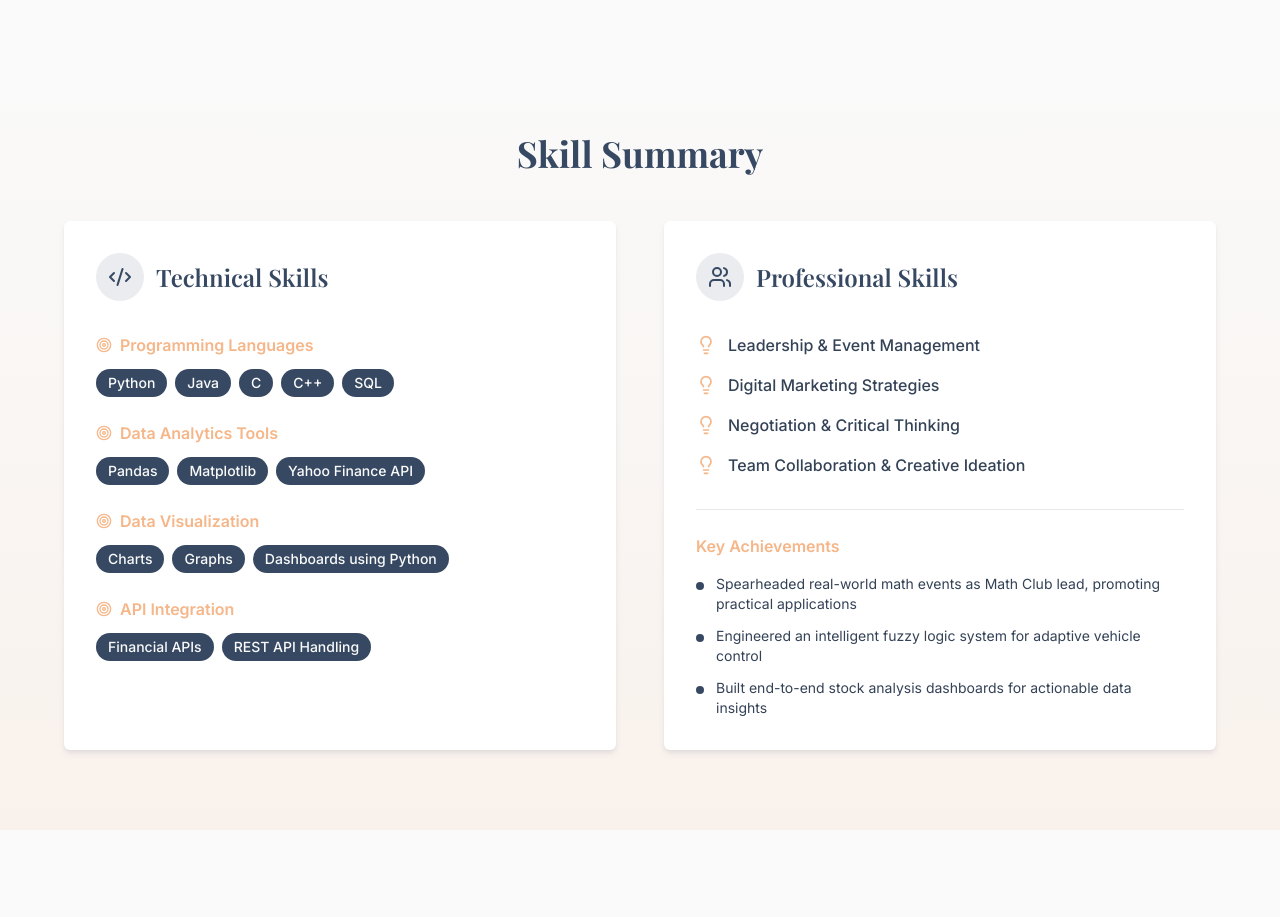
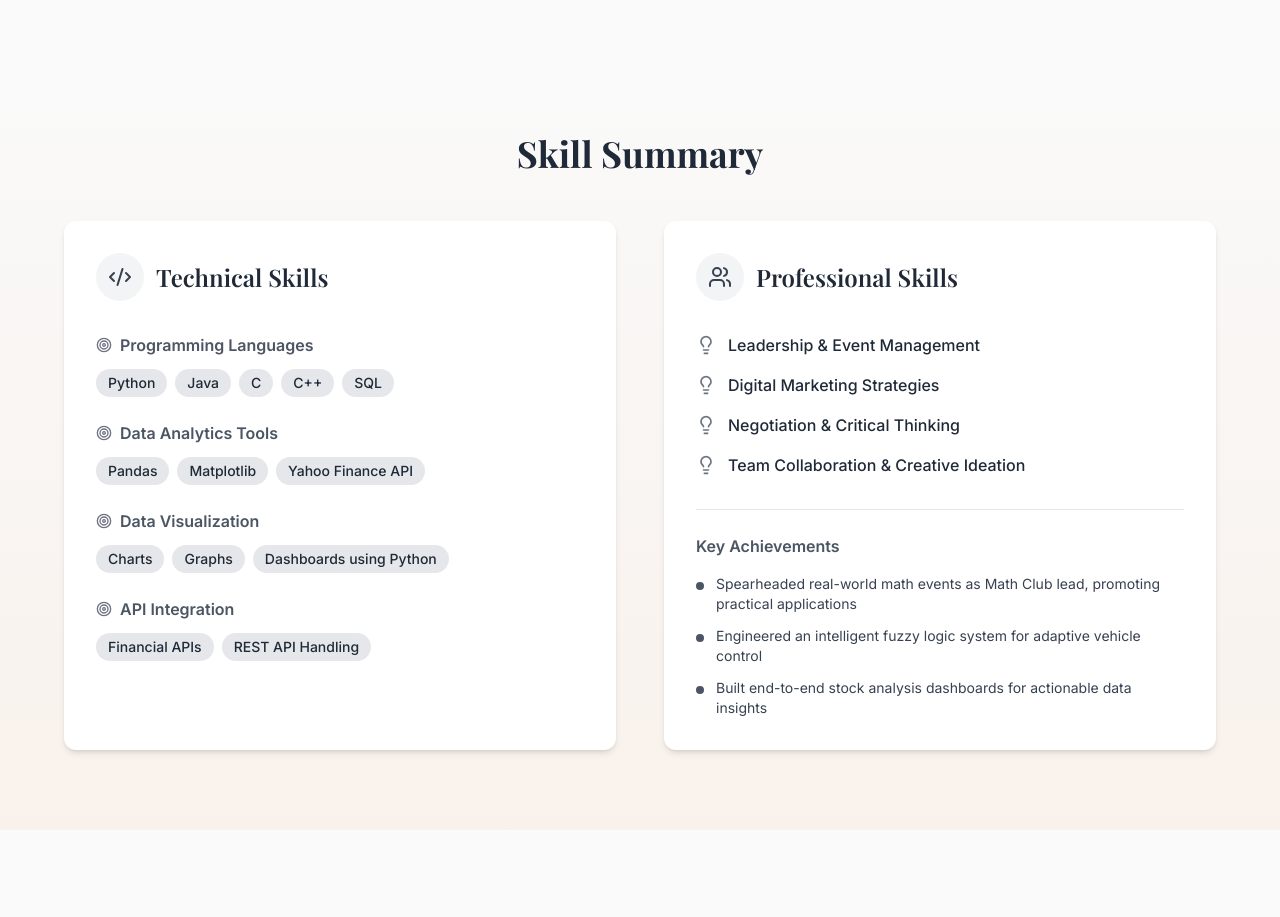
Before and after one commit to NivasBaluju/nivasportfolio, a React (Vite) app: page / in a window 1280 px wide. Shown: the part 3500-4417 px from the top of the page. Built offline with nearby package versions, Linux system fonts and the light colour scheme.

Commit message:
Update Skills.tsx

```diff
--- a/src/components/Skills.tsx
+++ b/src/components/Skills.tsx
@@ -19,18 +19,18 @@ const Skills = () => {
     <section id="skills" className="py-20 bg-gradient-section">
       <div className="container mx-auto px-6">
         <div className="max-w-6xl mx-auto">
-          <h2 className="font-serif text-4xl font-bold text-center mb-12 text-primary">
+          <h2 className="font-serif text-4xl font-bold text-center mb-12 text-gray-800">
             Skill Summary
           </h2>
 
           <div className="grid lg:grid-cols-2 gap-12">
             {/* Technical Skills */}
-            <div className="bg-card rounded-lg shadow-classic p-8">
+            <div className="bg-white rounded-xl shadow-md p-8">
               <div className="flex items-center space-x-3 mb-8">
-                <div className="bg-primary/10 p-3 rounded-full">
-                  <Code2 className="w-6 h-6 text-primary" />
+                <div className="bg-gray-100 p-3 rounded-full">
+                  <Code2 className="w-6 h-6 text-gray-700" />
                 </div>
-                <h3 className="font-serif text-2xl font-semibold text-primary">
+                <h3 className="font-serif text-2xl font-semibold text-gray-800">
                   Technical Skills
                 </h3>
               </div>
@@ -38,15 +38,15 @@ const Skills = () => {
               <div className="space-y-6">
                 {technicalSkills.map((category, index) => (
                   <div key={index}>
-                    <h4 className="font-semibold text-secondary mb-3 flex items-center">
-                      <Target className="w-4 h-4 mr-2" />
+                    <h4 className="font-semibold text-gray-600 mb-3 flex items-center">
+                      <Target className="w-4 h-4 mr-2 text-gray-500" />
                       {category.name}
                     </h4>
                     <div className="flex flex-wrap gap-2">
                       {category.skills.map((skill, skillIndex) => (
                         <span
                           key={skillIndex}
-                          className="bg-primary text-primary-foreground px-3 py-1 rounded-full text-sm font-medium"
+                          className="bg-gray-200 text-gray-800 px-3 py-1 rounded-full text-sm font-medium"
                         >
                           {skill}
                         </span>
@@ -58,12 +58,12 @@ const Skills = () => {
             </div>
 
             {/* Professional Skills */}
-            <div className="bg-card rounded-lg shadow-classic p-8">
+            <div className="bg-white rounded-xl shadow-md p-8">
               <div className="flex items-center space-x-3 mb-8">
-                <div className="bg-primary/10 p-3 rounded-full">
-                  <Users className="w-6 h-6 text-primary" />
+                <div className="bg-gray-100 p-3 rounded-full">
+                  <Users className="w-6 h-6 text-gray-700" />
                 </div>
-                <h3 className="font-serif text-2xl font-semibold text-primary">
+                <h3 className="font-serif text-2xl font-semibold text-gray-800">
                   Professional Skills
                 </h3>
               </div>
@@ -71,31 +71,31 @@ const Skills = () => {
               <div className="space-y-4">
                 {professionalSkills.map((skill, index) => (
                   <div key={index} className="flex items-center space-x-3">
-                    <Lightbulb className="w-5 h-5 text-secondary flex-shrink-0" />
-                    <span className="text-foreground font-medium">{skill}</span>
+                    <Lightbulb className="w-5 h-5 text-gray-500 flex-shrink-0" />
+                    <span className="text-gray-800 font-medium">{skill}</span>
                   </div>
                 ))}
               </div>
 
               {/* Achievements Section */}
-              <div className="mt-8 pt-6 border-t border-border">
-                <h4 className="font-semibold text-secondary mb-4">Key Achievements</h4>
+              <div className="mt-8 pt-6 border-t border-gray-200">
+                <h4 className="font-semibold text-gray-600 mb-4">Key Achievements</h4>
                 <ul className="space-y-3 list-none">
                   <li className="flex items-start space-x-3">
-                    <div className="w-2 h-2 bg-primary rounded-full mt-2 flex-shrink-0" />
-                    <p className="text-foreground text-sm">
+                    <div className="w-2 h-2 bg-gray-600 rounded-full mt-2 flex-shrink-0" />
+                    <p className="text-gray-700 text-sm">
                       Spearheaded real-world math events as Math Club lead, promoting practical applications
                     </p>
                   </li>
                   <li className="flex items-start space-x-3">
-                    <div className="w-2 h-2 bg-primary rounded-full mt-2 flex-shrink-0" />
-                    <p className="text-foreground text-sm">
+                    <div className="w-2 h-2 bg-gray-600 rounded-full mt-2 flex-shrink-0" />
+                    <p className="text-gray-700 text-sm">
                       Engineered an intelligent fuzzy logic system for adaptive vehicle control
                     </p>
                   </li>
                   <li className="flex items-start space-x-3">
-                    <div className="w-2 h-2 bg-primary rounded-full mt-2 flex-shrink-0" />
-                    <p className="text-foreground text-sm">
+                    <div className="w-2 h-2 bg-gray-600 rounded-full mt-2 flex-shrink-0" />
+                    <p className="text-gray-700 text-sm">
                       Built end-to-end stock analysis dashboards for actionable data insights
                     </p>
                   </li>
```
